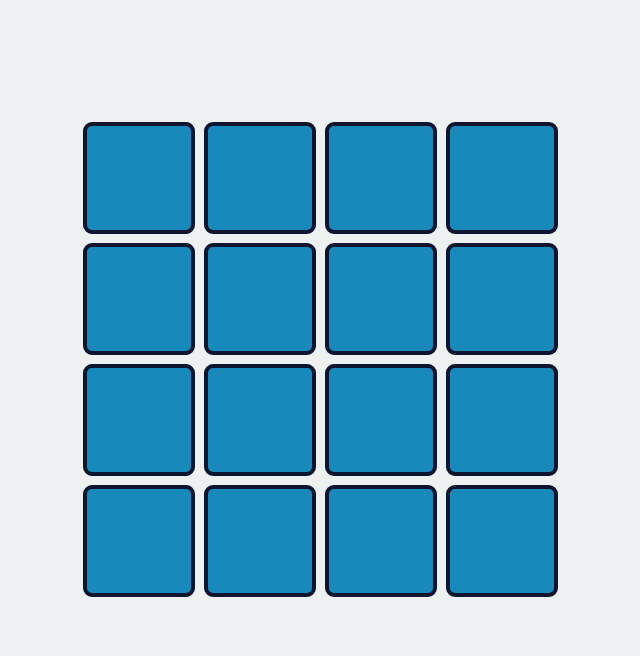
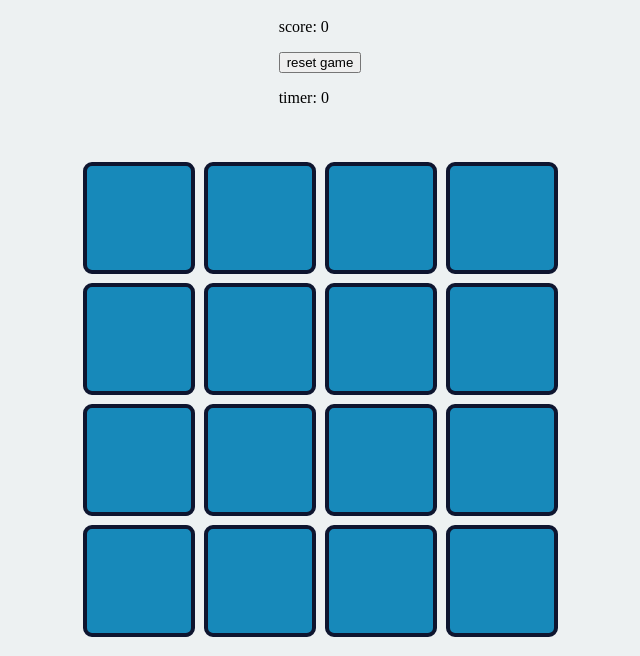
Before and after one commit to dponcez/memory-game, a plain HTML site: page index.html in a window 1280 px wide. Shown: the part 144-800 px from the top of the page, without its empty margins (320-960 px from the left). Drawn offline with Linux system fonts and the light colour scheme.

Commit message:
feat: add control elements to Memory Game for a good user experience

```diff
--- a/index.html
+++ b/index.html
@@ -20,6 +20,11 @@
     <header class="header">
       <h1 class="heading">memory<span>game</span></h1>
     </header>
+    <div class="controls">
+      <p>score: <span class="score" data-score>0</span></p>
+      <button class="btn reset--btn" data-reset-btn>reset game</button>
+      <p>timer: <span class="timer" data-timer>0</span></p>
+    </div>
     <main class="grid" data-main>
 
     </main>
```
